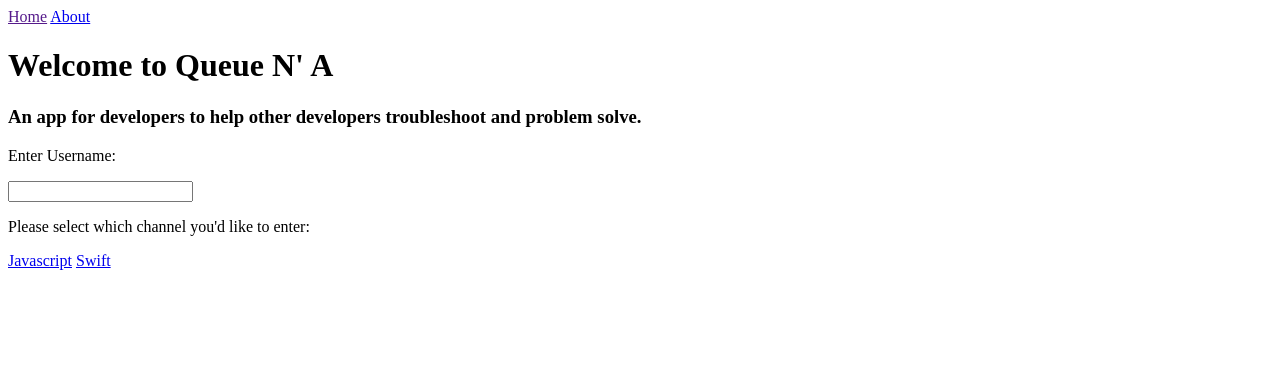
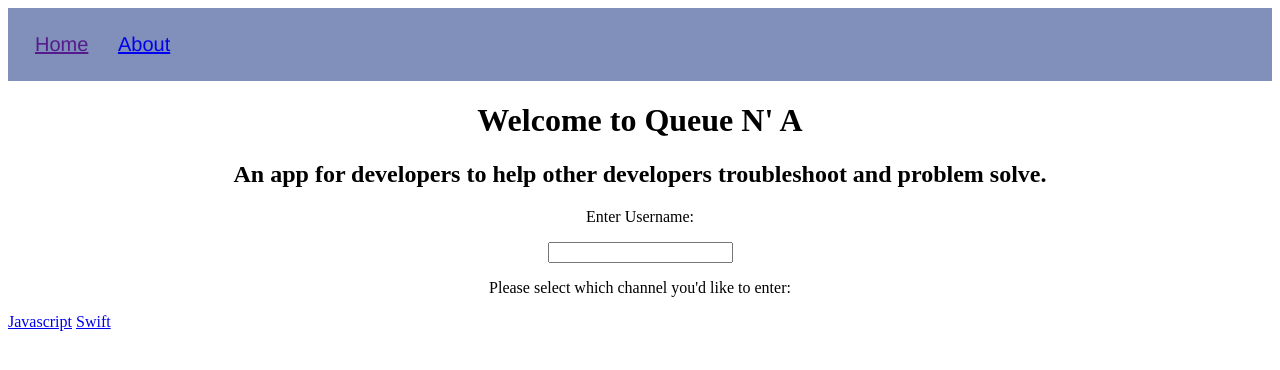
Before and after one commit to SurgamSurgam/chatroom_hackathon, a website: page public/index.html in a window 1280 px wide. Drawn offline with nearby package versions, Linux system fonts and the light colour scheme; no server answers.

Commit message:
homepage css in progress

```diff
--- a/public/index.css
+++ b/public/index.css
@@ -5,3 +5,52 @@
 .config-value.unset {
     color:darkred;
 }
+
+nav {
+  background: rgb(129, 144, 187);
+  width: 100%;
+  font-size: 20px;
+  font-family: "Whitney A", "Whitney B", Helvetica, Arial, sans-serif;
+}
+
+nav ul {
+  padding: 15px;
+  margin: 0;
+}
+
+nav ul li {
+  display: inline-block;
+  list-style-type: none;
+  padding: 10px 0;
+}
+
+nav ul li:hover {
+  background: rgb(224, 223, 124);
+}
+
+nav ul li a {
+  color: rgb(117, 150, 187)
+  text-decoration: none;
+  padding: 12px;
+}
+
+nav ul li a:hover {
+  color: black;
+  text-decoration: none;
+}
+
+h1 {
+  text-align: center;
+}
+
+h2 {
+  text-align: center;
+}
+
+form{
+  text-align: center;
+}
+
+p {
+  text-align: center;
+}
--- a/public/index.html
+++ b/public/index.html
@@ -9,22 +9,24 @@
 </head>
 <body>
   <div class="container">
-    <a id="notifyDemoButton" class="btn btn-lg" href="">Home</a>
-    <a id="notifyDemoButton" class="btn btn-lg" href="/about/">About</a>
+    <nav>
+      <ul>
+        <li><a id="notifyDemoButton" class="btn btn-lg" href="">Home</a></li>
+        <li><a id="notifyDemoButton" class="btn btn-lg" href="/about/">About</a></li>
+      </ul>
+  </nav>
+
     <h1>Welcome to Queue N' A</h1>
 
-
-    <h3>An app for developers to help other developers troubleshoot and problem solve.</h3>
+    <h2>An app for developers to help other developers troubleshoot and problem solve.</h3>
 
   <p>Enter Username:</p>
-  <form className = 'username'>
-<input type="text" name='username'>
 
-
+  <form className="username">
+    <input type="text" name='username'>
   </form>
 
-  <p>Please select which channel you'd like to enter:
-  </p>
+  <p>Please select which channel you'd like to enter:</p>
 
 
   <a id="chatDemoButton" class="btn btn-lg" href="/chat_javascript/">Javascript</a>
```
